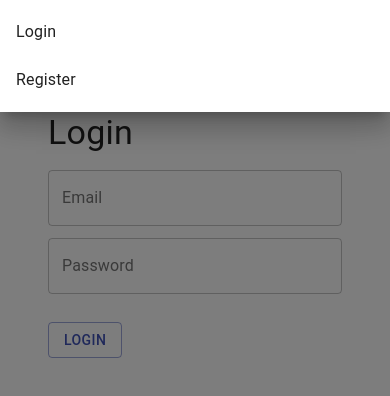
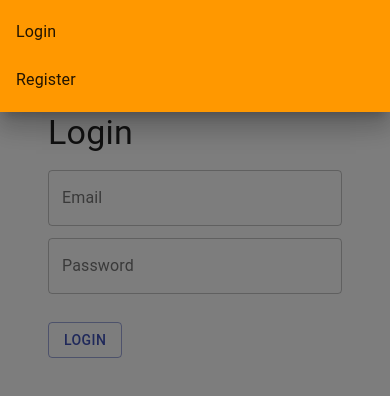
Before and after one commit to phogtr/react-blog, a React (Create React App) app in the folder client/: page /login in a window 390 px wide. Both pictures are taken after a click on the button "menu". Shown: the top 396 px of the page. Built offline with nearby package versions, Linux system fonts and the light colour scheme.

Commit message:
updated navbar styles - mobile

```diff
--- a/client/src/components/NavBar/Auth/UserNav.tsx
+++ b/client/src/components/NavBar/Auth/UserNav.tsx
@@ -17,7 +17,7 @@ export const UserNav: React.FC<UserNavProps> = ({ isMobile, username, logoutBtn
     },
     {
       label: username,
-      href: "/",
+      href: "",
     },
   ];
 
--- a/client/src/components/NavBar/Screens/DesktopScreen.tsx
+++ b/client/src/components/NavBar/Screens/DesktopScreen.tsx
@@ -14,6 +14,11 @@ const useStyles = makeStyles(() =>
         "background-color": "transparent",
       },
     },
+    root: {
+      "&.Mui-disabled": {
+        color: "black",
+      },
+    },
   })
 );
 
@@ -28,8 +33,26 @@ export const DesktopScreen: React.FC<DesktopScreenProps> = ({ header, isLogin, l
 
   return (
     <>
+      {/* {isLogin ? (
+        <Button
+          component={Link}
+          to={"/create-post"}
+          color="inherit"
+          className={classes.nav_link}
+          variant="outlined"
+        >
+          Create Post
+        </Button>
+      ) : null} */}
       {header.map(({ label, href }) => (
-        <Button key={label} component={Link} to={href} color="inherit" className={classes.nav_link}>
+        <Button
+          key={label}
+          component={Link}
+          to={href}
+          disabled={href === "" ? true : false}
+          color="inherit"
+          className={href === "" ? classes.root : classes.nav_link}
+        >
           {label}
         </Button>
       ))}
--- a/client/src/components/NavBar/Screens/MobileScreen.tsx
+++ b/client/src/components/NavBar/Screens/MobileScreen.tsx
@@ -1,8 +1,36 @@
-import { Drawer, IconButton, List, ListItem, ListItemText } from "@material-ui/core";
+import {
+  createStyles,
+  Drawer,
+  IconButton,
+  List,
+  ListItem,
+  ListItemText,
+  makeStyles,
+} from "@material-ui/core";
 import MenuIcon from "@material-ui/icons/Menu";
 import React, { useState } from "react";
 import { Link } from "react-router-dom";
 import { HeaderData } from "../NavBar";
+
+const useStyles = makeStyles(() =>
+  createStyles({
+    root: {
+      "&.Mui-disabled": {
+        opacity: 1,
+      },
+    },
+    drawer: {
+      backgroundColor: "#ff9800",
+    },
+    drawer_text: {
+      textTransform: "capitalize",
+      "&:hover": {
+        color: "white",
+        opacity: 0.7,
+      },
+    },
+  })
+);
 
 interface MobileScreenProps {
   header: HeaderData[];
@@ -12,6 +40,7 @@ interface MobileScreenProps {
 
 export const MobileScreen: React.FC<MobileScreenProps> = ({ header, isLogin, logoutBtn }) => {
   const [drawer, setDrawer] = useState(Boolean);
+  const classes = useStyles();
 
   return (
     <>
@@ -20,15 +49,22 @@ export const MobileScreen: React.FC<MobileScreenProps> = ({ header, isLogin, log
       </IconButton>
       <Drawer anchor="top" open={drawer} onClose={() => setDrawer(false)}>
         <div onClick={() => setDrawer(false)}>
-          <List>
+          <List className={classes.drawer}>
             {header.map(({ label, href }) => (
-              <ListItem component={Link} to={href} button key={label}>
-                <ListItemText primary={label} />
+              <ListItem
+                component={Link}
+                to={href}
+                disabled={href === "" ? true : false}
+                button
+                key={label}
+                className={href === "" ? classes.root : ""}
+              >
+                <ListItemText primary={label} className={classes.drawer_text} />
               </ListItem>
             ))}
             {isLogin ? (
               <ListItem component={Link} to={"/"} button onClick={() => logoutBtn()}>
-                <ListItemText primary="Logout" />
+                <ListItemText primary="Logout" className={classes.drawer_text} />
               </ListItem>
             ) : null}
           </List>
```
